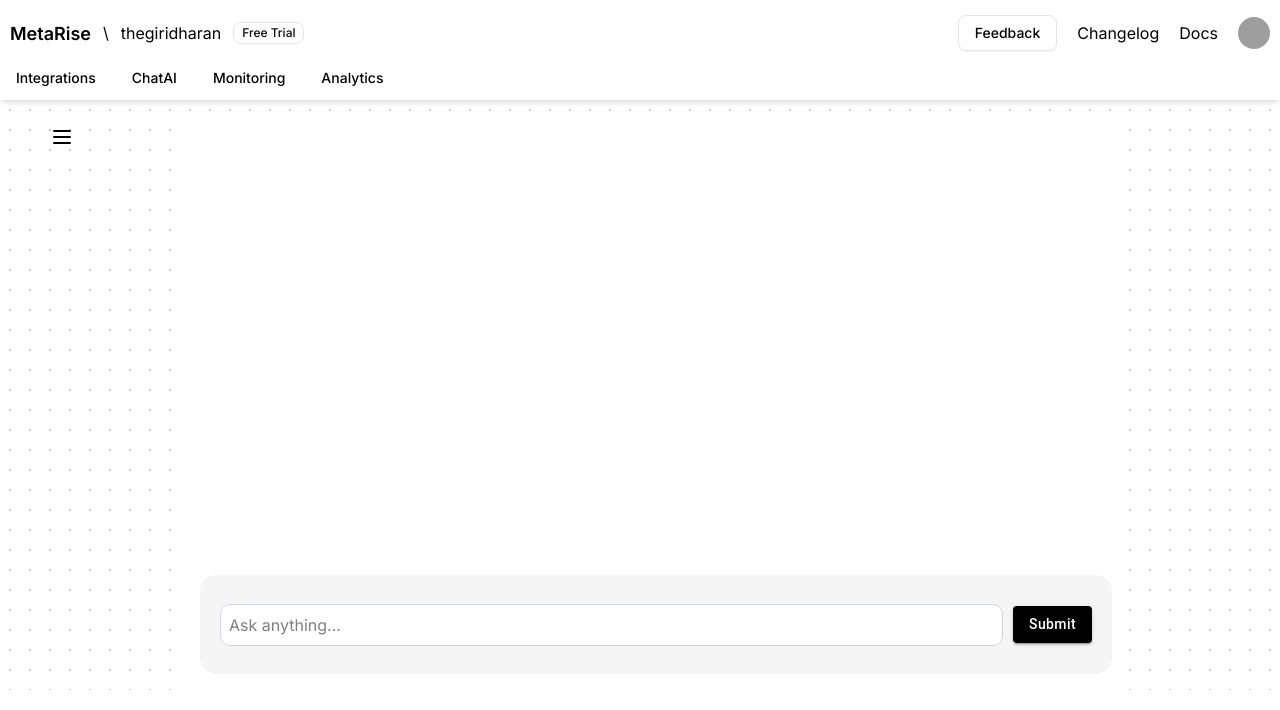
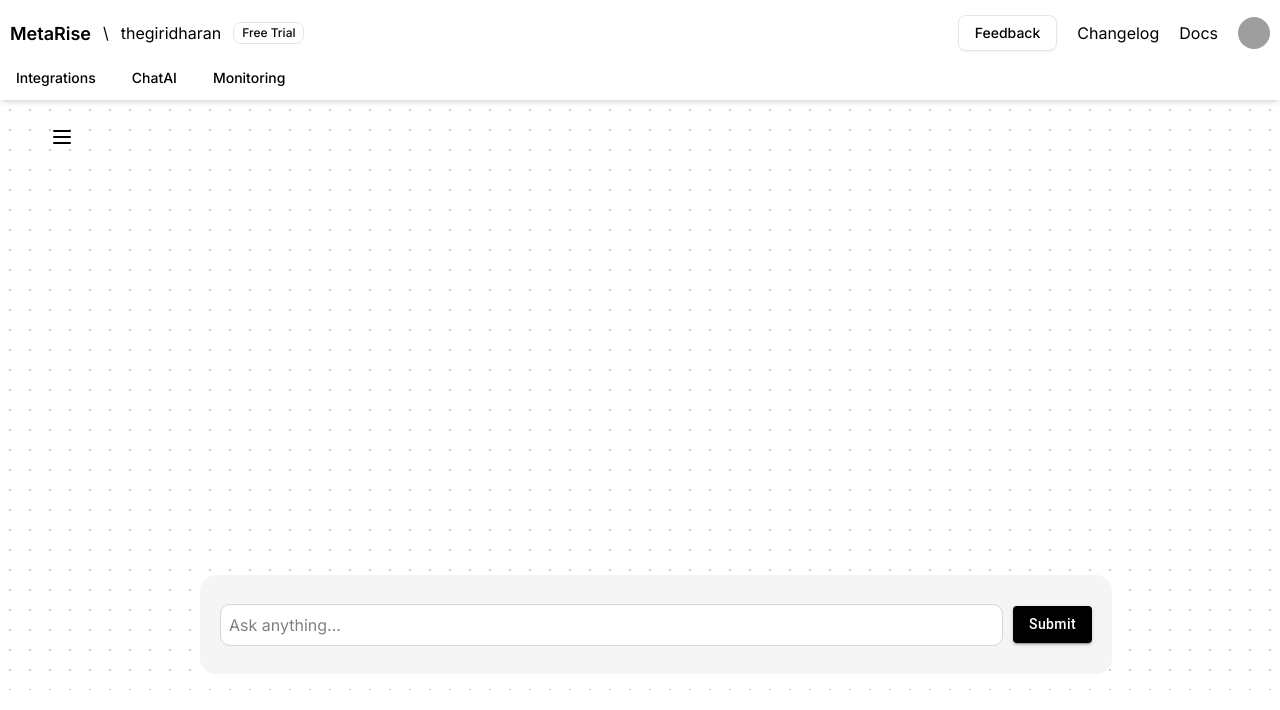
Before and after one commit to thegiridharan/metarise, a Next.js app: page /chats in a window 1280 px wide. Shown: the top 710 px of the page. Built offline with nearby package versions, Linux system fonts and the light colour scheme; grey boxes are pictures that could not be loaded.

Commit message:
Fix Update

```diff
--- a/src/components/ChatBot.jsx
+++ b/src/components/ChatBot.jsx
@@ -66,7 +66,7 @@ export default function ChatBot() {
                         </DropdownMenuContent>
                     </DropdownMenu>
                 </div>
-                <div className="grid grid-flow-row grid-rows-5 h-[100%] w-[80%] mx-auto p-4 bg-white">
+                <div className="grid grid-flow-row grid-rows-5 h-[100%] w-[80%] mx-auto p-4">
                     <div className="overflow-y-auto p-2 row-span-4">
                         {messages.map((msg, index) => (
                             <div key={index} className={`p-2 my-1 rounded-md ${msg.role === "user" ? "text-black text-right bg-accent" : "bg-accent text-black text-left"}`}>
--- a/src/components/Integrations.jsx
+++ b/src/components/Integrations.jsx
@@ -156,7 +156,7 @@ export default function Integrations() {
         <>
             {isPaid ? (
                 <div className="flex flex-col items-center justify-center h-[590px] bg-dotted">
-                    <div className="h-[380px] w-[600px] bg-accent p-[10px] rounded-[7px] shadow-2xs">
+                    <div className="h-[380px] w-[600px] bg-accent p-[10px] rounded-[7px] shadow-2xl">
                         <div className="h-[85%] w-full">
                             <div className="flex items-center justify-between px-[10px] h-[50px]">
                                 <Avatar>
@@ -169,7 +169,7 @@ export default function Integrations() {
                                 <p>Project Name: {storage.name}</p>
                                 <p>Project ID: {storage.id}</p>
                                 <p>Full Name: {storage.full_name}</p>
-                                <p>Owner</p>
+                                <p className="font-semibold">Owner</p>
                                 <p>Owner's Login: {storage.owner.login}</p>
                                 <p>Owner's ID: {storage.owner.id}</p>
                                 <p>Repository Type: {storage.owner.user_view_type}</p>
@@ -206,7 +206,7 @@ export default function Integrations() {
                 </div>
             ) : (
                 <div className="bg-dotted">
-                    <div className="flex justify-between m-5 p-2.5 bg-accent rounded-[7px]">
+                    <div className="flex justify-between m-5 p-2.5 bg-accent rounded-[7px] shadow-2xs">
                         <div className="rounded-full flex items-center h-8 w-8 justify-center">
                             <DropdownMenu>
                                 <DropdownMenuTrigger>
@@ -250,7 +250,7 @@ export default function Integrations() {
                     </div>
                     <div className="flex flex-col gap-[20px] md:gap-0 md:flex-row md:justify-evenly py-[50px]">
                         <div>
-                            <ScrollArea className="h-[500px] w-[600px] rounded-md bg-white ring-2 ring-gray-300">
+                            <ScrollArea className="h-[500px] w-[600px] rounded-md bg-white ring-2 ring-gray-300 shadow-2xl">
                                 <div className="p-5 flex flex-col gap-2">
                                     {storage && Array.isArray(storage) ? (
                                         loading ? (
@@ -288,7 +288,7 @@ export default function Integrations() {
                         </div>
 
                         <div>
-                            <ScrollArea className="h-[400px] w-[600px] rounded-md bg-white ring-2 ring-gray-300">
+                            <ScrollArea className="h-[400px] w-[600px] rounded-md bg-white ring-2 ring-gray-300 shadow-2xl">
                                 <div className="p-5 flex flex-col gap-2">
                                     {storage && Array.isArray(storage) ? (
                                         loading ? (
@@ -302,7 +302,7 @@ export default function Integrations() {
                                                     <p>{storage[index].name}</p>
                                                     <Avatar>
                                                         <AvatarImage
-                                                            src={storage[index].owner.avatar_url}
+                                                            src={storage[index]?.owner.avatar_url}
                                                         />
                                                         <AvatarFallback>MR</AvatarFallback>
                                                     </Avatar>
--- a/src/components/Navbar.jsx
+++ b/src/components/Navbar.jsx
@@ -63,12 +63,6 @@ export default function Navbar() {
                                     <NavigationMenuLink className={navigationMenuTriggerStyle()}>Monitoring</NavigationMenuLink>
                                 </Link>
                             </NavigationMenuItem>
-
-                            <NavigationMenuItem>
-                                <Link href="/analytics" legacyBehavior passHref>
-                                    <NavigationMenuLink className={navigationMenuTriggerStyle()}>Analytics</NavigationMenuLink>
-                                </Link>
-                            </NavigationMenuItem>
                         </NavigationMenuList>
                     </NavigationMenu>
                 </div>
```
